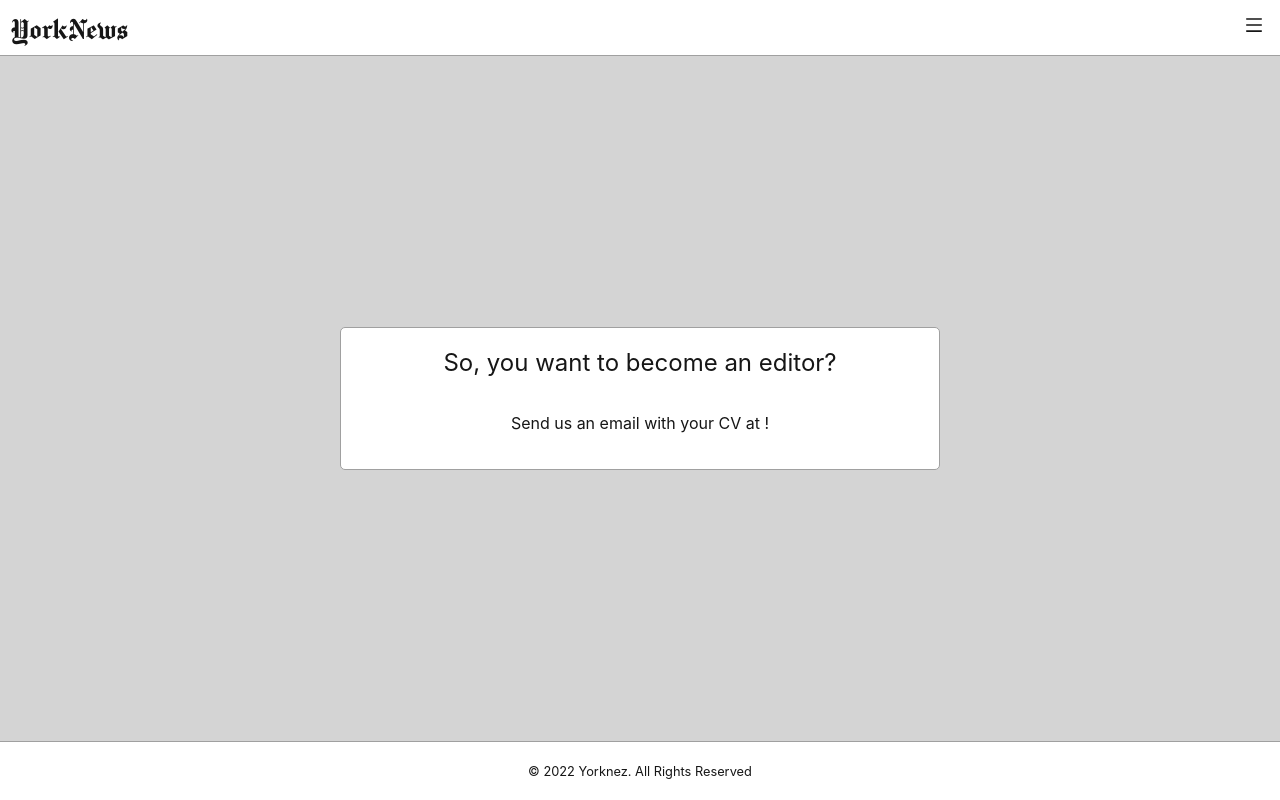
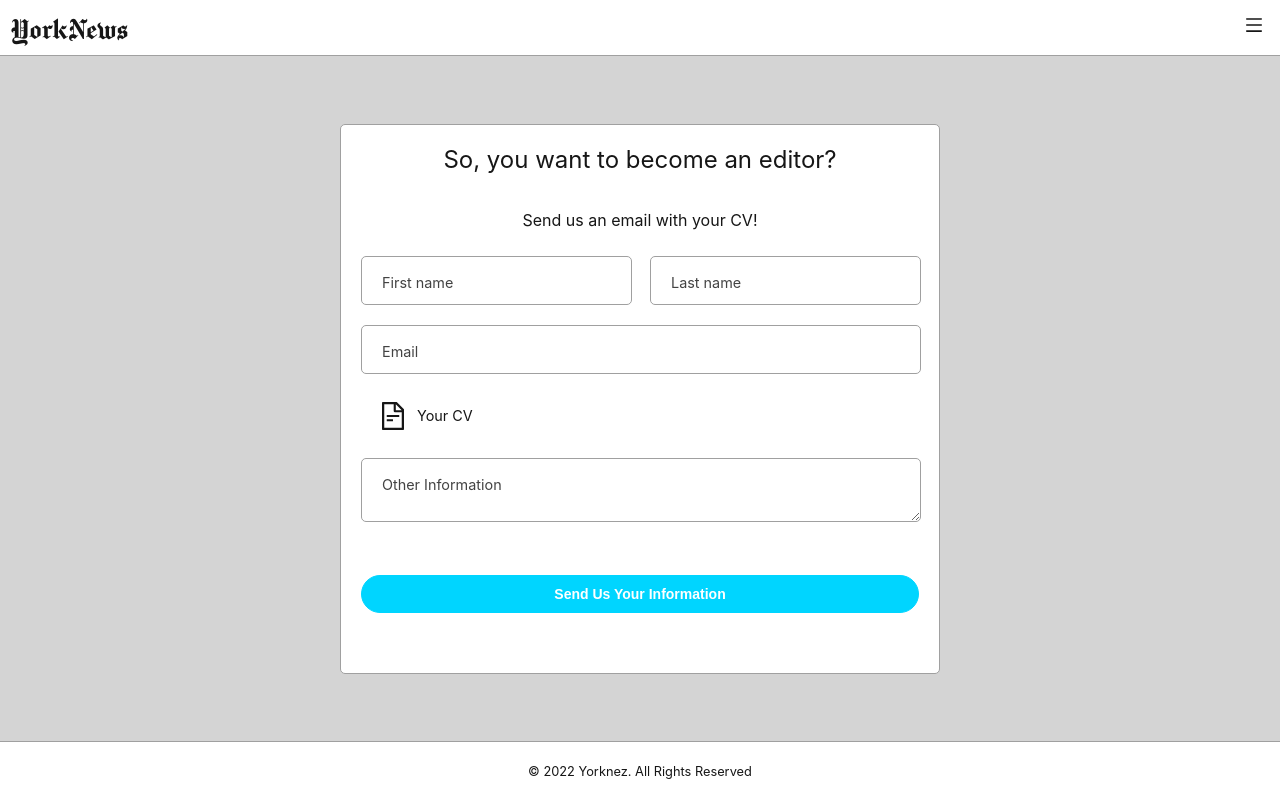
Before and after one commit to YorKnEz/news-site-client, a React (Create React App) app: page /become-editor in a window 1280 px wide. Built offline with nearby package versions, Linux system fonts and the light colour scheme.

Commit message:
Revert "Fixed become editor page"
This reverts commit 9db9290f9af31fe095ee0e6dc7035798abee0f36.

```diff
--- a/src/pages/BecomeEditor.js
+++ b/src/pages/BecomeEditor.js
@@ -1,12 +1,22 @@
 import React, { useState } from "react"
+import { useForm } from "react-hook-form"
+import { AiFillExclamationCircle, AiOutlineFileText } from "react-icons/ai"
 
 import "./BecomeEditor.scss"
-import { Page } from "../components"
-import { useDocumentTitle } from "../utils/utils"
-
-const publicEmail = process.env.REACT_APP_PUBLIC_EMAIL
+import { FormInput, Page } from "../components"
+import {
+	handleInputBlur,
+	handleInputFocus,
+	useDocumentTitle,
+} from "../utils/utils"
 
 function BecomeEditor() {
+	const {
+		register,
+		handleSubmit,
+		formState: { errors },
+	} = useForm()
+
 	// eslint-disable-next-line no-unused-vars
 	const [error, setError] = useState("")
 
@@ -15,6 +25,22 @@ function BecomeEditor() {
 		"Become an Editor | YorkNews"
 	)
 
+	const onSubmit = data => {
+		console.log(data)
+
+		// send email with the data
+	}
+
+	const errorCheck = name => {
+		if (errors[name] && errors[name].type === "required")
+			return (
+				<p className="formItem_error">
+					<AiFillExclamationCircle className="formItem_error_icon" />
+					This field is required.
+				</p>
+			)
+	}
+
 	return (
 		<Page>
 			<div className="becomeEditor">
@@ -22,7 +48,76 @@ function BecomeEditor() {
 					<span className="becomeEditor_title">
 						So, you want to become an editor?
 					</span>
-					<p>Send us an email with your CV at {publicEmail}!</p>
+					<p>Send us an email with your CV!</p>
+					<form id="form" className="form" onSubmit={handleSubmit(onSubmit)}>
+						<div className="form_row">
+							<FormInput
+								register={register}
+								errorCheck={errorCheck}
+								title="First name"
+								id="firstName"
+								type="text"
+							/>
+							<FormInput
+								register={register}
+								errorCheck={errorCheck}
+								title="Last name"
+								id="lastName"
+								type="text"
+							/>
+						</div>
+						<FormInput
+							register={register}
+							errorCheck={errorCheck}
+							title="Email"
+							id="email"
+							type="email"
+						/>
+						<div className="formItem">
+							<label className="formItem_file_label" htmlFor="cv">
+								<AiOutlineFileText className="formItem_file_icon" />
+								Your CV
+							</label>
+							<input
+								className="formItem_file_input"
+								id="cv"
+								name="cv"
+								type="file"
+								onFocus={handleInputFocus}
+								{...register("cv", {
+									required: true,
+									onBlur: handleInputBlur,
+								})}
+							/>
+							{errorCheck("cv")}
+						</div>
+						<div className="formItem">
+							<label className="formItem_label" htmlFor="other">
+								Other Information
+							</label>
+							<textarea
+								className="formItem_input"
+								id="other"
+								name="other"
+								type="text"
+								onFocus={handleInputFocus}
+								{...register("other", {
+									required: true,
+									onBlur: handleInputBlur,
+								})}
+							/>
+							{errorCheck("other")}
+						</div>
+						{error && (
+							<p className="formItem_error">
+								<AiFillExclamationCircle className="formItem_error_icon" />
+								{error}
+							</p>
+						)}
+						<button className="button button_primary form_submit">
+							Send Us Your Information
+						</button>
+					</form>
 				</div>
 			</div>
 		</Page>
```
